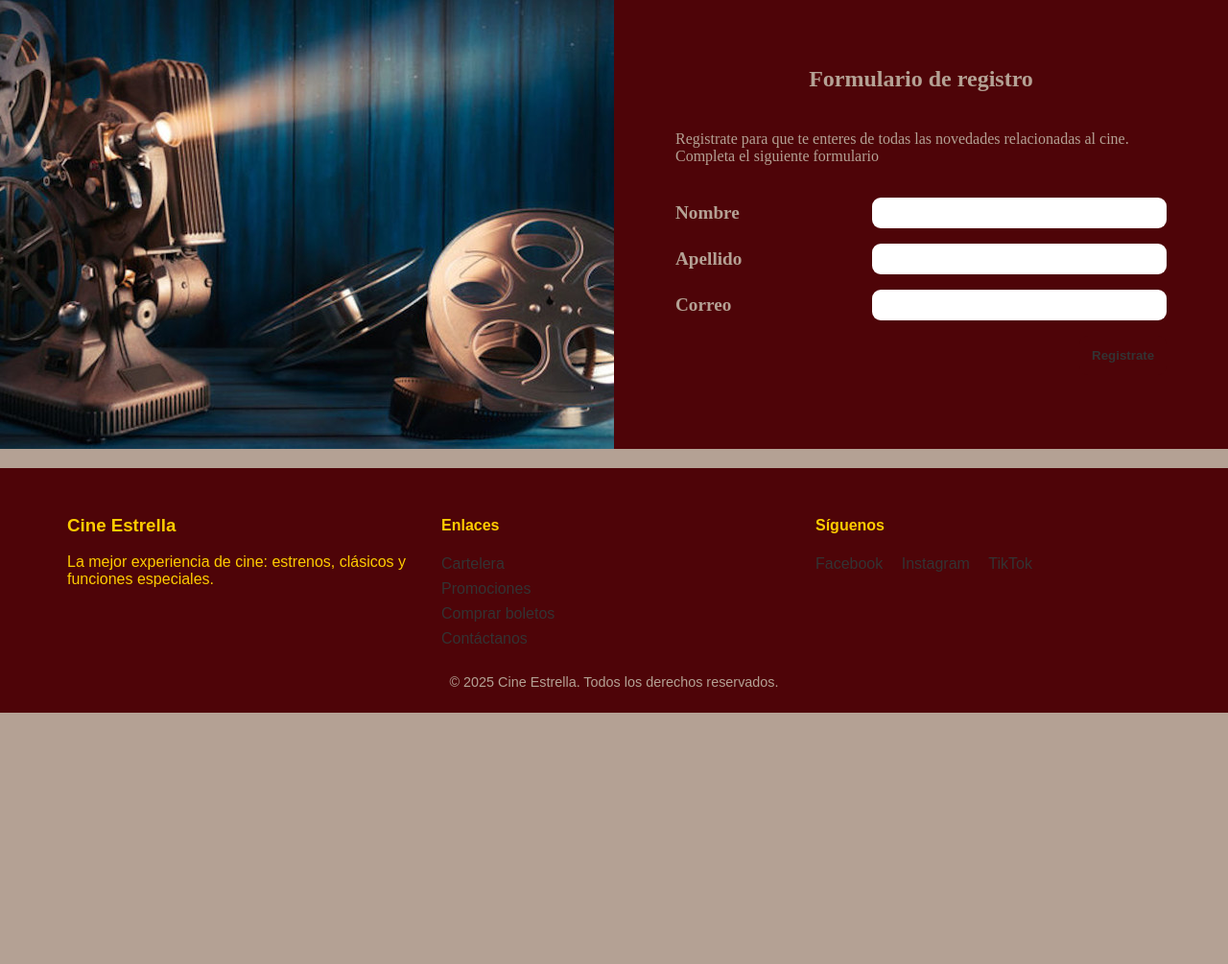
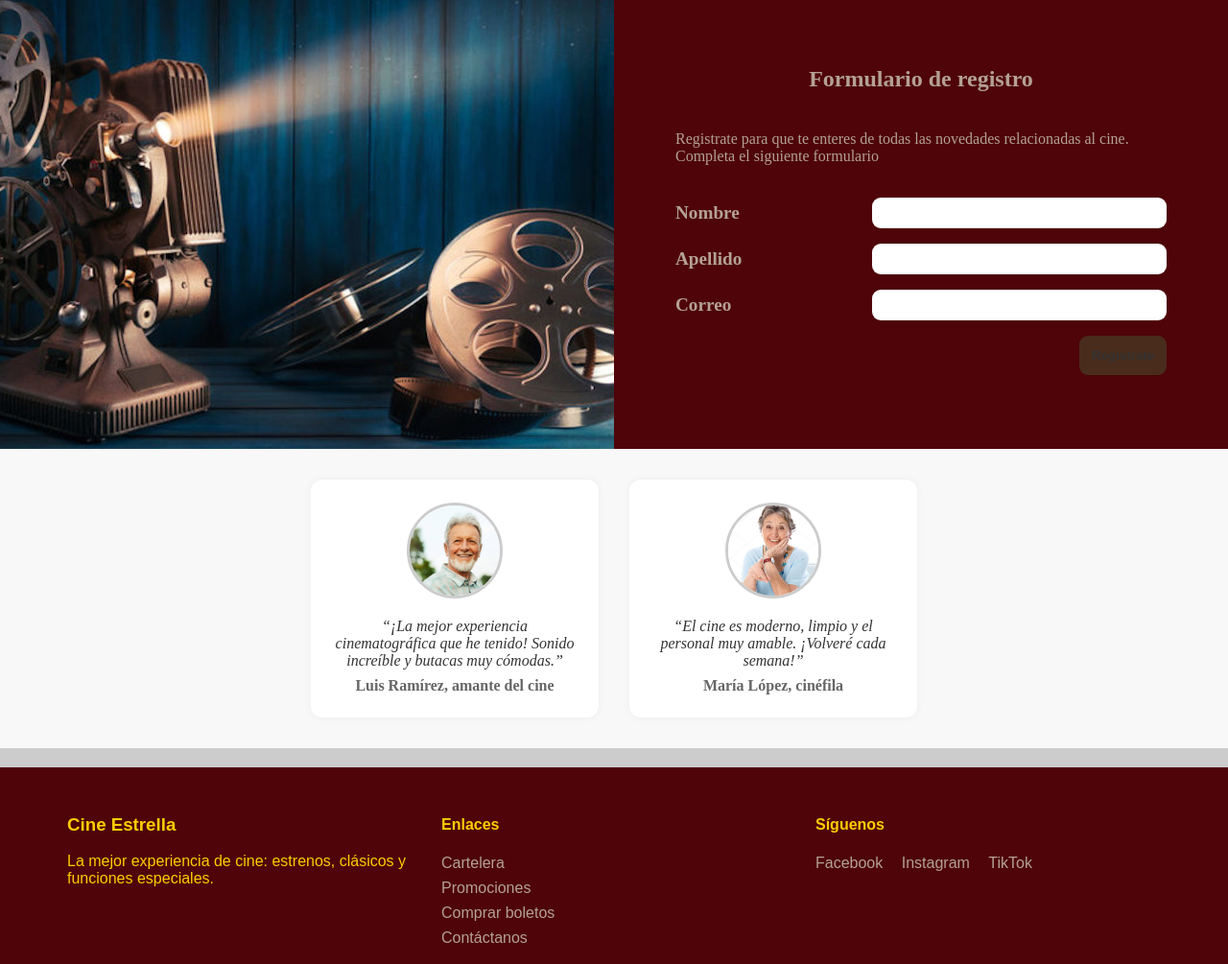
Before and after one commit to JANIER-VSQZ/componentesGrupo2, a website built with Vite: page index.html in a window 1280 px wide. Shown: the part 1792-2797 px from the top of the page at 96% size. Before the commit the page ends 2535 px from the top, so only its background shows below. Built offline with nearby package versions, Linux system fonts and the light colour scheme.

Commit message:
Cambios colores

```diff
--- a/index.html
+++ b/index.html
@@ -74,6 +74,22 @@
         </div>
       </div>
     </section>
+    <section class="testimonial-grid">
+          <div class="testimonial-card">
+            <img src="/IMGS/señorcine.jpg" alt="Cliente 1">
+            <blockquote>
+              “¡La mejor experiencia cinematográfica que he tenido! Sonido increíble y butacas muy cómodas.”
+            </blockquote>
+            <p>Luis Ramírez, amante del cine</p>
+            </div>
+            <div class="testimonial-card">
+              <img src="/IMGS/señoracine.jpg" alt="Cliente 2">
+              <blockquote>
+                “El cine es moderno, limpio y el personal muy amable. ¡Volveré cada semana!”
+              </blockquote>
+              <p>María López, cinéfila</p>
+            </div>
+        </section>
   </main>
 
   <footer class="cine-footer">
--- a/less/cards.less
+++ b/less/cards.less
@@ -29,8 +29,8 @@
             border-top-right-radius: 0px;
             position: absolute;
             width: 100%;
-            background-color: @secondary-background-color;
-            color: #fff;
+            background-color: @tertiary-background-color;
+            color: @primary-text-color;
             bottom: 0;
             left: 0;
             .p-x-4();
--- a/less/footer.less
+++ b/less/footer.less
@@ -1,5 +1,5 @@
 .cine-footer {
-  background-color: @tertiary-background-color;
+  background-color: @primary-background-color;
   color: @tertiary-text-color;
   margin-top: 20px;
   padding: 30px 0 10px;
@@ -28,7 +28,7 @@
         }
 
         a {
-            color: @secondary-text-color;
+            color: @primary-text-color;
             text-decoration: none;
             transition: color @transition-font-hover;
         }
--- a/less/hero-panel.less
+++ b/less/hero-panel.less
@@ -3,6 +3,7 @@
     height: 80vh;
     opacity: 0.8;
     padding-bottom: 2rem;
+    color: white;
 
     img {
         .heroImg();
--- a/less/principal.less
+++ b/less/principal.less
@@ -12,7 +12,7 @@ body{
     padding: 0;
     display: flex;
     flex-direction: column;
-    background-color: #B4A194;
+    background-color: #ccc;
 }
 
 main {
@@ -25,3 +25,4 @@ main {
 @import "half-inverted-panel.less";
 @import "footer.less";
 @import "hero-panel.less";
+@import "testimonial.less";
--- a/less/variables.less
+++ b/less/variables.less
@@ -1,10 +1,10 @@
-@primary-background-color: #4e0408;
-@primary-text-color: #B4A194;
+@primary-background-color: #4e0408; //chocolate cosmos
+@primary-text-color: #B4A194; //khaki
 
-@secondary-background-color: #7A593B;
+@secondary-background-color: #7A593B; // coyote
 @secondary-text-color: #333;
 
-@tertiary-background-color: #4e0408;
+@tertiary-background-color: #492C1B; //Bistre
 @tertiary-text-color: #ffcc00;
 
 @unidad1: 1rem;
```
Also changed, not shown: public/IMGS/señora.png (deleted), public/IMGS/señoracine.jpg (added), public/IMGS/señorcine.jpg (added), public/IMGS/señorcine.png (deleted).
